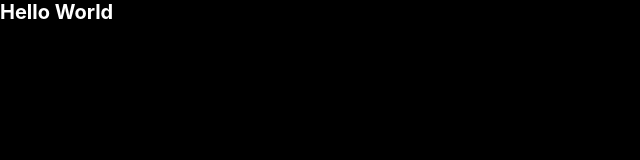
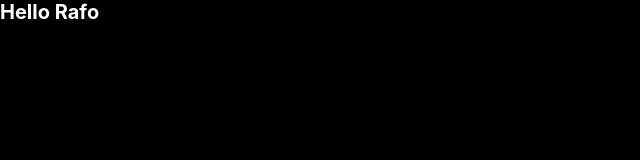
Before and after one commit to rafae2k/nextplate, a Next.js app: page / in a window 1280 px wide. Shown: the top 160 px of the page, without its empty margins (0-640 px from the left). Built offline with nearby package versions, Linux system fonts and the light colour scheme.

Commit message:
ci: testing ci

```diff
--- a/src/pages/index.tsx
+++ b/src/pages/index.tsx
@@ -5,7 +5,7 @@ import * as S from '../styles/pages/_index.styles'
 const Home: NextPage = () => {
   return (
     <S.Container>
-      <Main>Hello World</Main>
+      <Main>Hello Rafo</Main>
     </S.Container>
   )
 }
```
